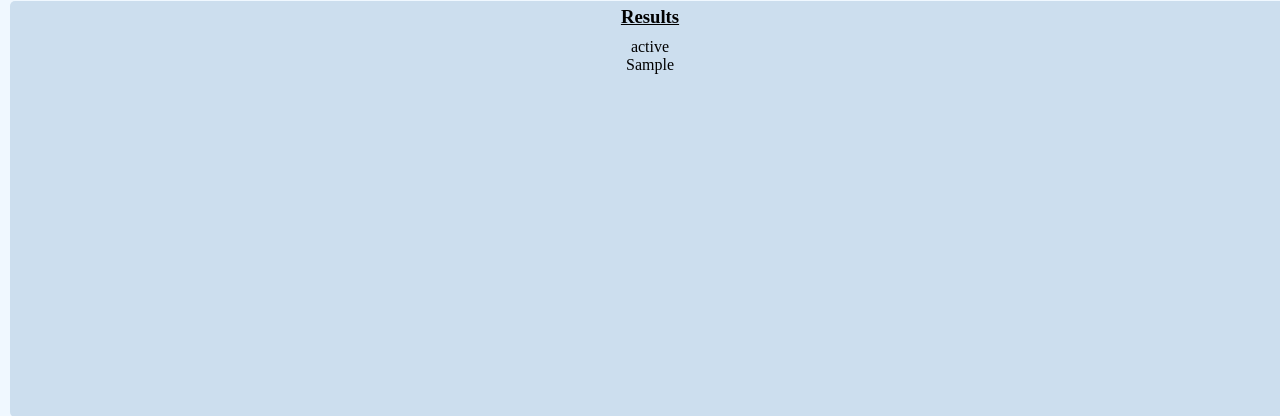
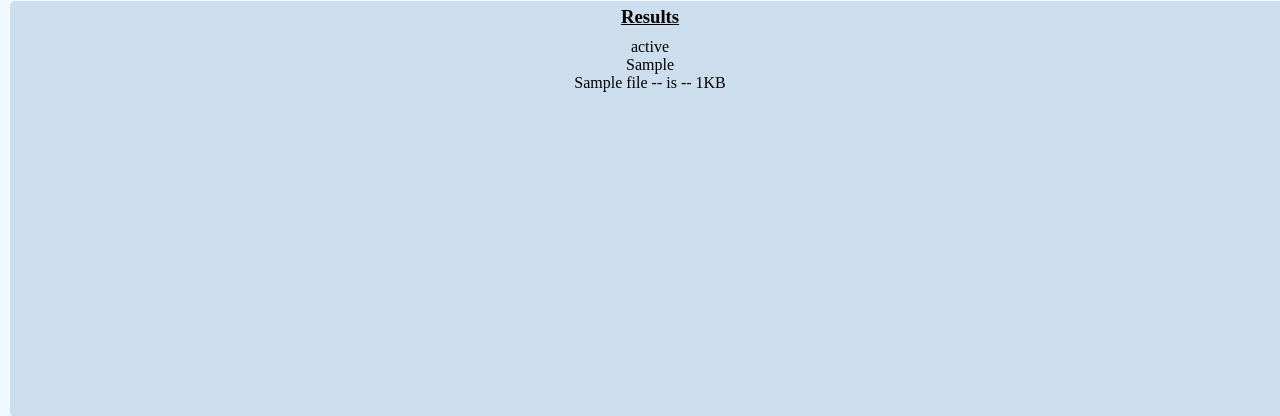
Before and after one commit to roji-tech/indian-pro, a Django app: template templates/index.html in a window 1280 px wide. Shown: the part 303-719 px from the top of the page. Run offline with Django 4.2, Linux system fonts and the light colour scheme; the template is opened without the code that fills it: most values are stand-ins (such as "Sample title", 1, 10 or a date in 2020).

Commit message:
fix filter

```diff
--- a/main/views.py
+++ b/main/views.py
@@ -22,7 +22,8 @@ def index(request):
 
         context = {
             "status": "this",
-            "filter_option": filter_option
+            "filter_option": filter_option,
+            "file": myfile
         }
         return render(request, "index.html", context)
 
--- a/templates/index.html
+++ b/templates/index.html
@@ -129,6 +129,7 @@
         <h3>Results</h3>
         <div id="result">{{status}}</div>
         <p>{{filter_option}}</p>
+        <p> {{file.name}} -- is -- {{file.size}}KB</p>
       </section>
     </main>
     <footer>copyright @ INDIA PRO</footer>
```
